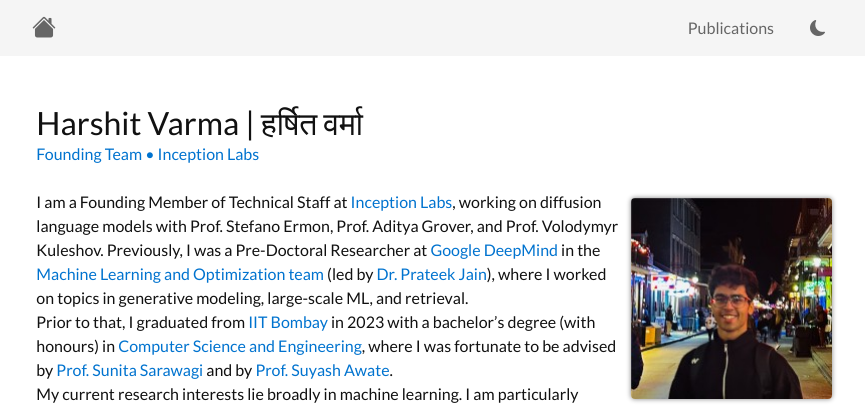
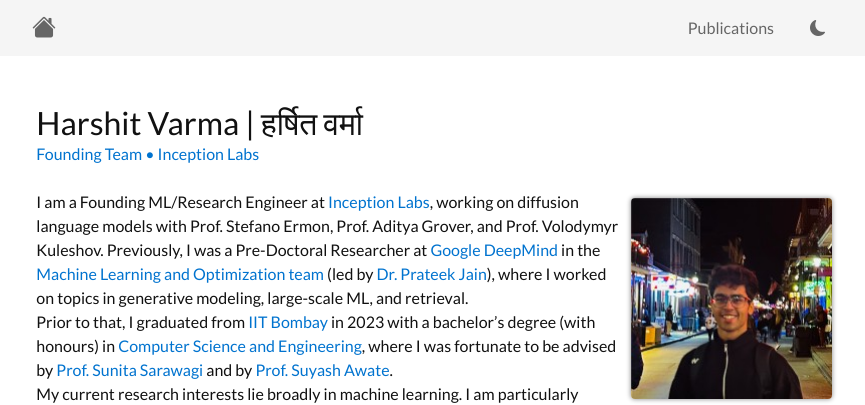
Before and after one commit to hrshtv/hrshtv.github.io, a Jekyll site: the page built from index.html, in a window 1280 px wide. Shown: the top 405 px of the page, without its empty margins (202-1067 px from the left). Built offline with Jekyll 4.4.1, drawn with Linux system fonts in a browser that asks for light colours; nearby versions of some CDN libraries.

Commit message:
Update about_content.md

```diff
--- a/_includes/about_content.md
+++ b/_includes/about_content.md
@@ -1,4 +1,4 @@
-I am a Founding Member of Technical Staff at [Inception Labs](https://www.inceptionlabs.ai/), working on diffusion language models with Prof. Stefano Ermon, Prof. Aditya Grover, and Prof. Volodymyr Kuleshov. Previously, I was a Pre-Doctoral Researcher at [Google DeepMind](https://deepmind.google/) in the [Machine Learning and Optimization team](https://research.google/teams/india-research-lab/) (led by [Dr. Prateek Jain](https://www.prateekjain.org/)), where I worked on topics in generative modeling, large-scale ML, and retrieval.
+I am a Founding ML/Research Engineer at [Inception Labs](https://www.inceptionlabs.ai/), working on diffusion language models with Prof. Stefano Ermon, Prof. Aditya Grover, and Prof. Volodymyr Kuleshov. Previously, I was a Pre-Doctoral Researcher at [Google DeepMind](https://deepmind.google/) in the [Machine Learning and Optimization team](https://research.google/teams/india-research-lab/) (led by [Dr. Prateek Jain](https://www.prateekjain.org/)), where I worked on topics in generative modeling, large-scale ML, and retrieval.
 Prior to that, I graduated from [IIT Bombay](http://www.iitb.ac.in/) in 2023 with a bachelor's degree (with honours) in [Computer Science and Engineering](https://www.cse.iitb.ac.in/), where I was fortunate to be advised by [Prof. Sunita Sarawagi](https://www.cse.iitb.ac.in/~sunita/) and by [Prof. Suyash Awate](https://www.cse.iitb.ac.in/~suyash/).
 My current research interests lie broadly in machine learning. I am particularly interested in generative modeling, optimization, sampling, large-scale ML, and other related topics.
 
```
